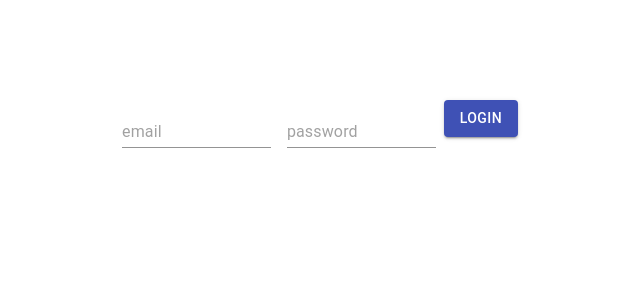
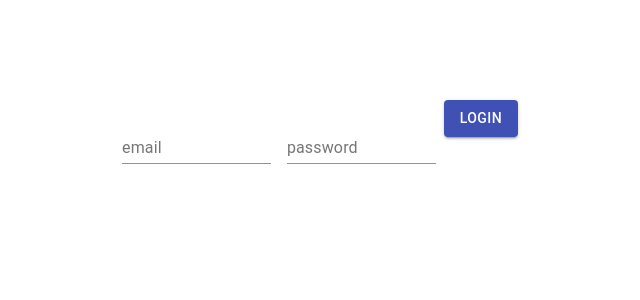
Before and after one commit to malicha/login-reactjs, a React (Create React App) app: page /login in a window 1280 px wide. Shown: the top 300 px of the page, without its empty margins (324-964 px from the left). Built offline with nearby package versions, Linux system fonts and the light colour scheme.

Commit message:
fix input

```diff
--- a/src/component/login/component.js
+++ b/src/component/login/component.js
@@ -37,17 +37,13 @@ class Component extends React.Component {
       <Container component="main" maxWidth="xs" className={classes.container}>
         <div className={classes.form}>
           <TextField
-            multiline
-            rowsMax="4"
-            placeholder="email"
+            label="email"
             id="txtEmail"
             className={classes.textField}
             margin="normal"
           />
           <TextField
-            multiline
-            rowsMax="4"
-            placeholder="password"
+            label="password"
             id="txtPass"
             className={classes.textField}
             margin="normal"
--- a/src/container/home/home.js
+++ b/src/container/home/home.js
@@ -11,7 +11,7 @@ class home extends Component {
   render() {
     return (
       <div>
-        <h1>Welcome</h1>
+        <h1>selamat datang</h1>
         <div>
           <Button
             variant="contained"
```
